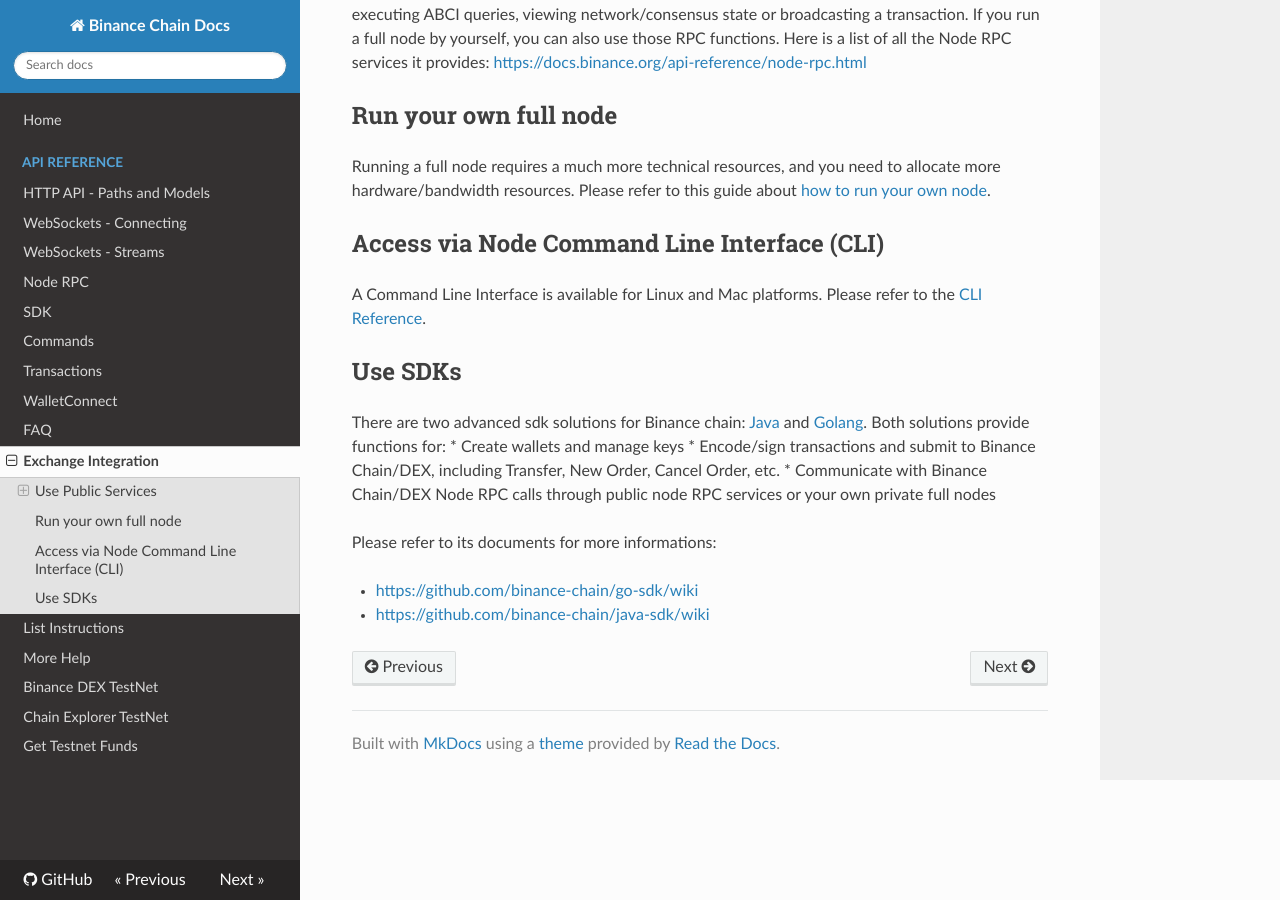
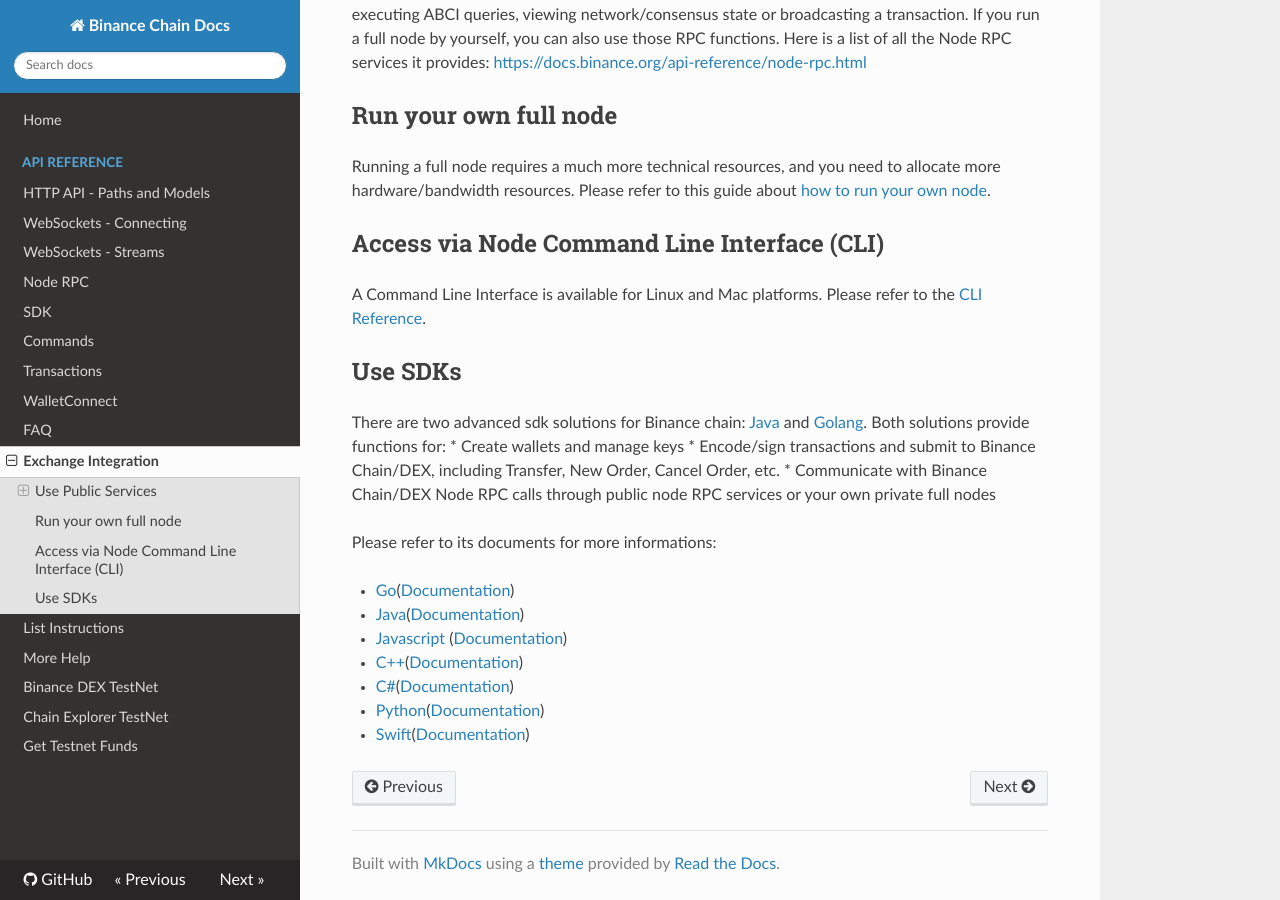
Before and after one commit to yash-sharma1/docs-site, an MkDocs documentation site: the page built from docs/exchange-integration.md, in a window 1280 px wide and 900 px high, scrolled down 721 px. Built offline with MkDocs 1.6.1, drawn with Linux system fonts in a browser that asks for light colours; nearby versions of some CDN libraries.

Commit message:
add sdks (#101)

```diff
--- a/docs/exchange-integration.md
+++ b/docs/exchange-integration.md
@@ -38,5 +38,10 @@
 
 Please refer to its documents for more informations:
 
-* <https://github.com/binance-chain/go-sdk/wiki>
-* <https://github.com/binance-chain/java-sdk/wiki>
+- [Go](https://github.com/binance-chain/go-sdk)([Documentation](https://github.com/binance-chain/go-sdk/wiki))
+- [Java](https://github.com/binance-chain/java-sdk)([Documentation](https://github.com/binance-chain/java-sdk/wiki))
+- [Javascript](https://github.com/binance-chain/javascript-sdk) ([Documentation](https://github.com/binance-chain/javascript-sdk/wiki))
+- [C++](https://github.com/binance-chain/cplusplus-sdk)([Documentation](https://github.com/binance-chain/cplusplus-sdk/wiki))
+- [C#](https://github.com/binance-chain/csharp-sdk)([Documentation](https://github.com/binance-chain/csharp-sdk))
+- [Python](https://github.com/binance-chain/python-sdk)([Documentation](https://python-binance-chain.readthedocs.io/en/latest/binance-chain.html#module-binance_chain))
+- [Swift](https://github.com/binance-chain/swift-sdk)([Documentation](https://github.com/binance-chain/swift-sdk/blob/master/README.md))
```
Also changed, not shown: docs/api-reference/sdk.md (+3 -0 lines).
